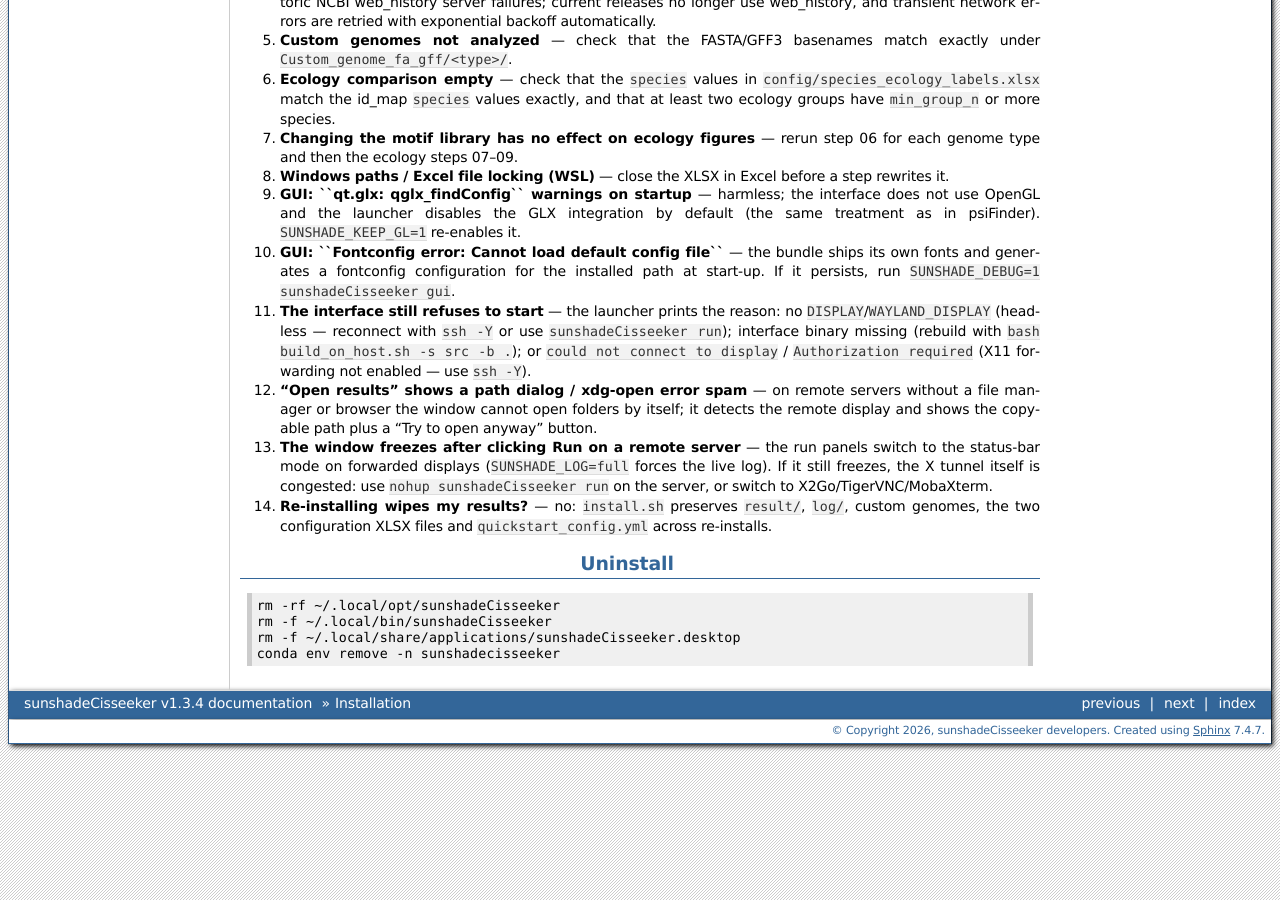
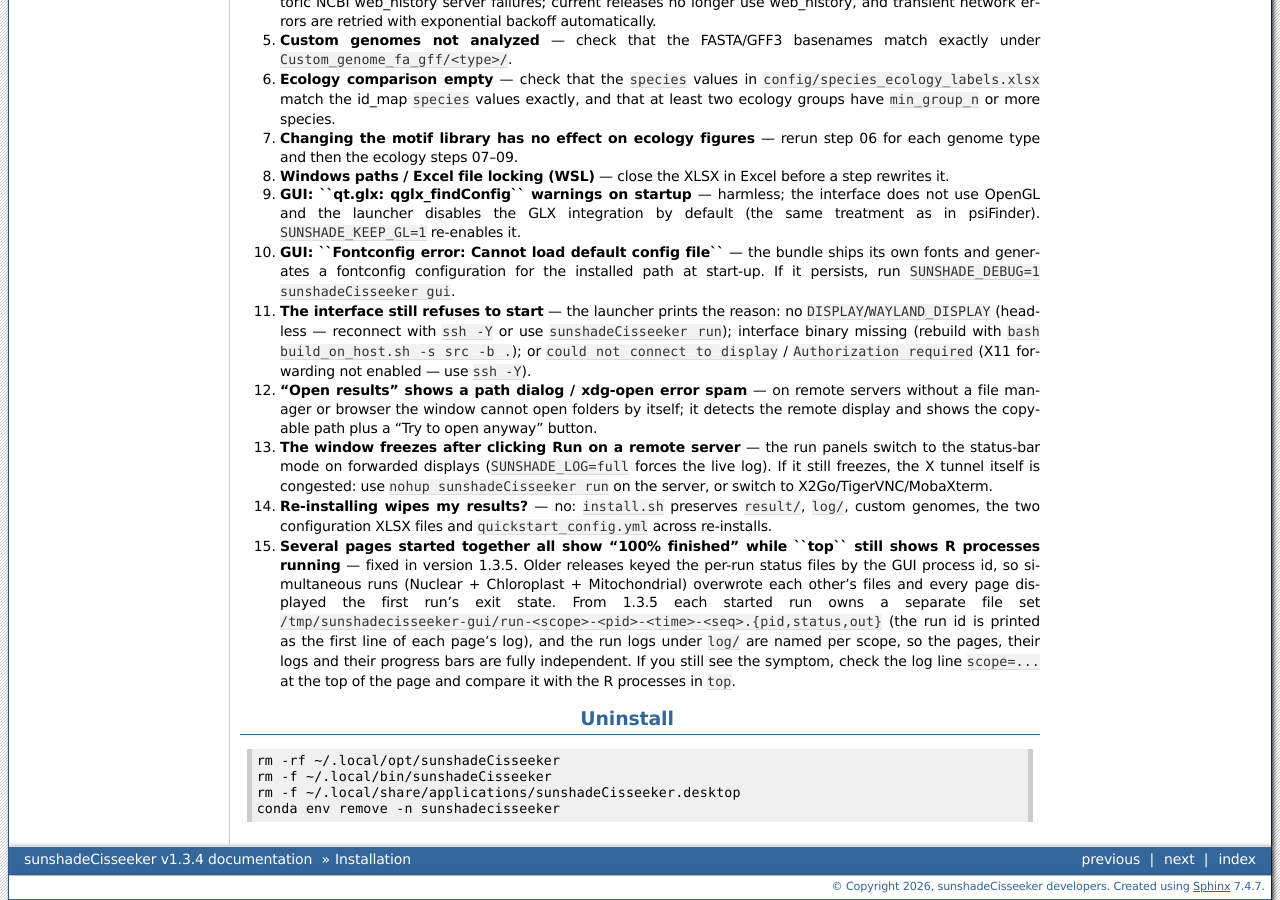
Before and after one commit to chenzhr23/sunshadeCisseeker-docs, a Sphinx documentation site: the page built from docs/content/Installation.rst, in a window 1280 px wide and 900 px high, scrolled down 2771 px. Built offline with Sphinx 7.4.7, drawn with Linux system fonts in a browser that asks for light colours.

```diff
--- a/docs/content/Installation.rst
+++ b/docs/content/Installation.rst
@@ -244,6 +244,18 @@ Troubleshooting
 14. **Re-installing wipes my results?** — no: ``install.sh`` preserves
     ``result/``, ``log/``, custom genomes, the two configuration XLSX files
     and ``quickstart_config.yml`` across re-installs.
+15. **Several pages started together all show "100% finished" while ``top``
+    still shows R processes running** — fixed in version 1.3.5. Older releases
+    keyed the per-run status files by the GUI process id, so simultaneous runs
+    (Nuclear + Chloroplast + Mitochondrial) overwrote each other's files and
+    every page displayed the first run's exit state. From 1.3.5 each started
+    run owns a separate file set
+    ``/tmp/sunshadecisseeker-gui/run-<scope>-<pid>-<time>-<seq>.{pid,status,out}``
+    (the run id is printed as the first line of each page's log), and the run
+    logs under ``log/`` are named per scope, so the pages, their logs and
+    their progress bars are fully independent. If you still see the symptom,
+    check the log line ``scope=...`` at the top of the page and compare it
+    with the R processes in ``top``.
 
 Uninstall
 ---------
```
Also changed, not shown: docs/content/GUI.rst (+8 -0 lines).
